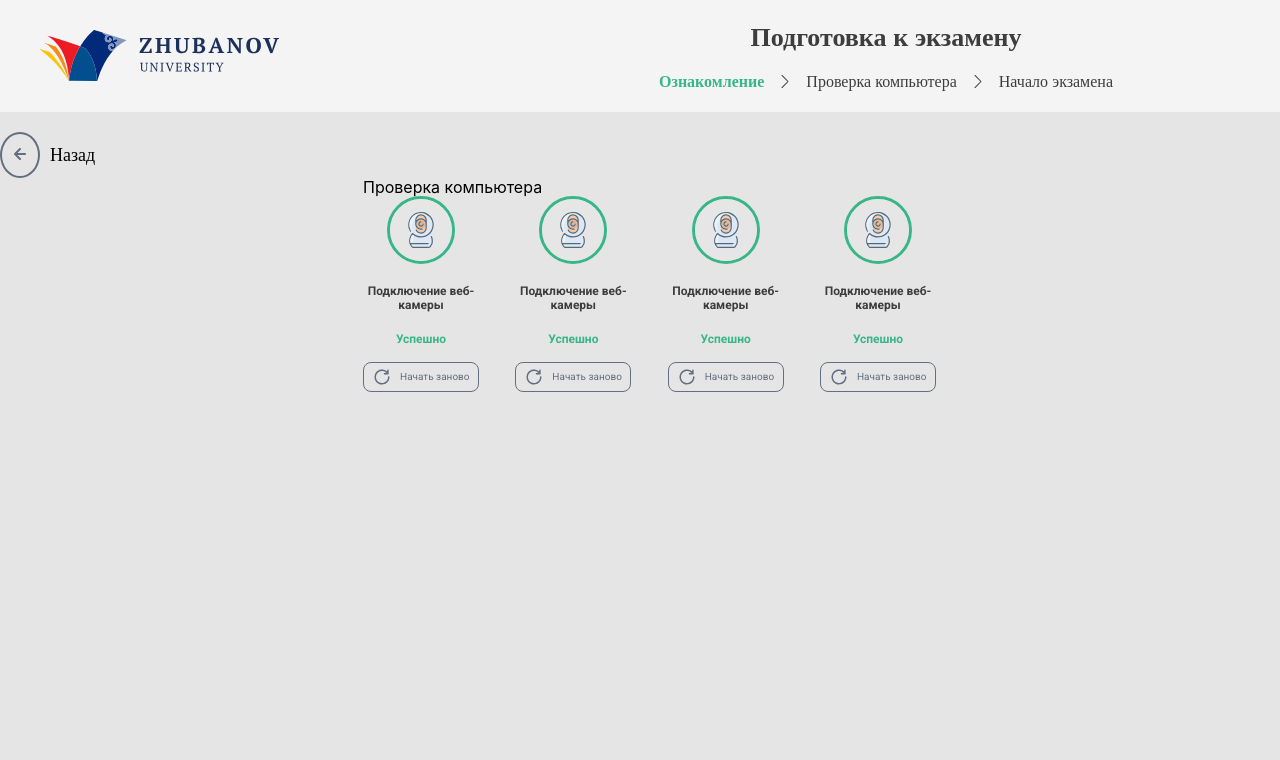
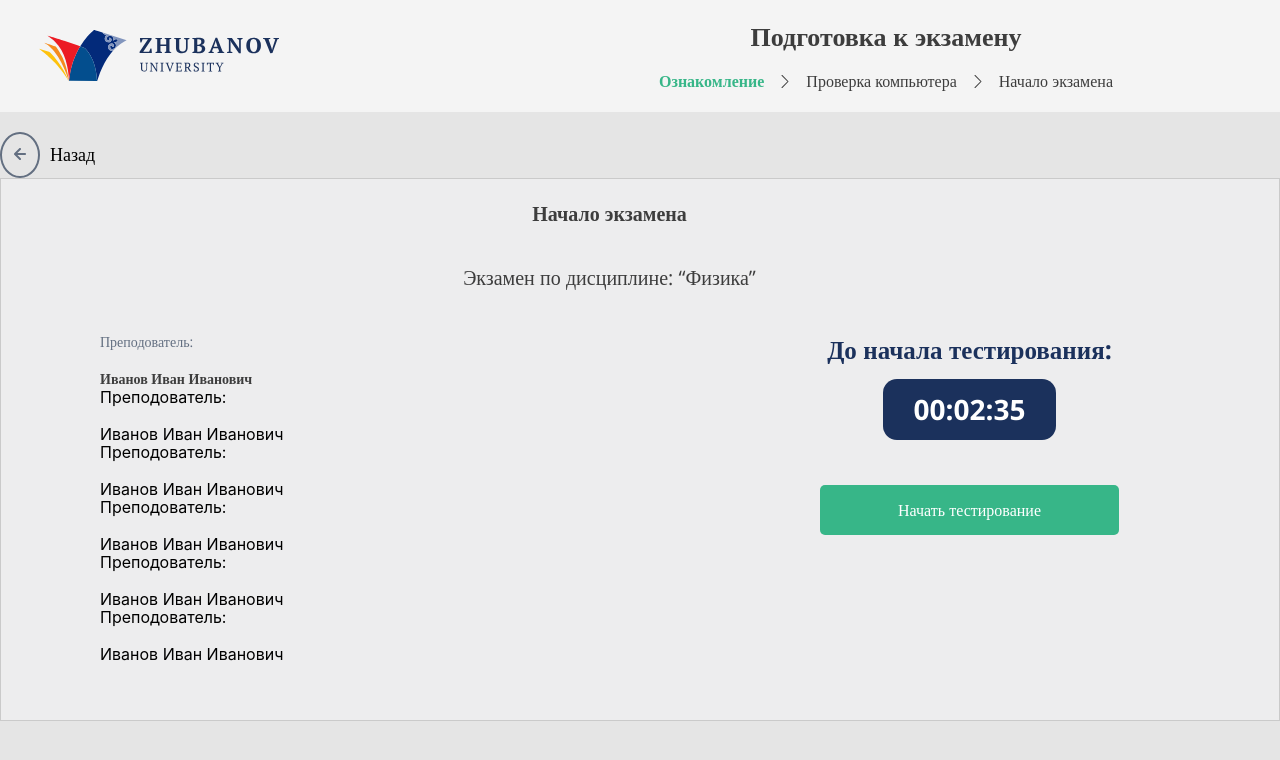
Before and after one commit to OrazovTairlan/videoAndAudio, a React (Create React App) app: page / in a window 1280 px wide. Shown: the top 760 px of the page. Built offline with nearby package versions, Linux system fonts and the light colour scheme.

Commit message:
add loader

```diff
--- a/src/App.css
+++ b/src/App.css
@@ -684,10 +684,164 @@ a {
     color: #37B688;
     margin-bottom: 16px;
 }
+
 .devices {
     padding: 0px 344px 0 363px;
 }
+
 .devices-row {
     display: flex;
     justify-content: space-between;
+    margin-bottom: 78px;
 }
+
+.devices-title {
+    font-family: Open Sans;
+    font-style: normal;
+    font-weight: bold;
+    font-size: 20px;
+    line-height: 130%;
+    /* identical to box height, or 26px */
+
+    color: #3D3D3D;
+    text-align: center;
+    margin-bottom: 73px;
+}
+
+.devices-button {
+    padding: 14px 139px;
+    border-radius: 5px;
+    border: none;
+}
+
+.devices-button-next {
+    text-align: center;
+}
+
+/*Common*/
+/*Button*/
+.btn-disabled {
+    background: #D7D7D7;
+}
+
+.btn-allowed {
+    background: #37B688;
+}
+
+.btn {
+    cursor: pointer;
+}
+
+/*Description Component*/
+/*Description*/
+.left-content-teacher {
+    font-family: Open Sans;
+    font-style: normal;
+    font-weight: normal;
+    font-size: 14px;
+    line-height: 130%;
+    /* or 18px */
+
+
+    color: #636F81;
+}
+
+.left-content-teacher-name {
+    font-family: Open Sans;
+    font-style: normal;
+    font-weight: 600;
+    font-size: 14px;
+    line-height: 130%;
+    /* or 18px */
+
+
+    color: #3D3D3D;
+}
+
+.right-content-title {
+    font-family: Open Sans;
+    font-style: normal;
+    font-weight: 600;
+    font-size: 25px;
+    line-height: 130%;
+    /* or 32px */
+    color: #1B315C;
+    margin-bottom: 14px;
+}
+
+.right-content-button-timer {
+    padding: 12px 30px;
+    background: #1B315C;
+    border-radius: 14px;
+    font-family: Open Sans;
+    font-style: normal;
+    font-weight: 600;
+    font-size: 28px;
+    line-height: 130%;
+    border: none;
+    /* or 36px */
+
+
+    color: #FFFFFF;
+    margin-bottom: 45px;
+}
+
+.right-content-button {
+    padding: 14px 78px;
+    font-family: Open Sans;
+    font-style: normal;
+    font-weight: normal;
+    border-radius: 5px;
+    border: none;
+    font-size: 16px;
+    line-height: 22px;
+    /* identical to box height, or 137% */
+    /* White */
+
+    color: #FFFFFF;
+}
+
+.description-content {
+    display: flex;
+    justify-content: space-between;
+}
+
+.right-content {
+    text-align: center;
+}
+
+.description {
+    padding: 22px 160px 56px 99px;
+    background: #EDEDEE;
+    /* Строк */
+
+    border: 1px solid #CACACA;
+}
+
+.description-suptitle {
+    font-family: Open Sans;
+    font-style: normal;
+    font-weight: bold;
+    font-size: 20px;
+    line-height: 130%;
+    /* identical to box height, or 26px */
+
+    text-align: center;
+
+    color: #3D3D3D;
+    margin-bottom: 38px;
+}
+
+.description-subtitle {
+    font-family: Open Sans;
+    font-style: normal;
+    font-weight: normal;
+    font-size: 20px;
+    line-height: 130%;
+    /* identical to box height, or 26px */
+
+    text-align: center;
+
+    color: #3D3D3D;
+    margin-bottom: 42px;
+}
--- /dev/null
+++ b/src/components/layouts/Description.js
@@ -0,0 +1,51 @@
+import React, {Component} from 'react';
+
+class Description extends Component {
+    render() {
+        return (
+            <div className="description">
+                <div class="description-suptitle">Начало экзамена</div>
+                <div class="description-subtitle">Экзамен по дисциплине: “Физика”</div>
+                <div class="description-content">
+                    <div class="left-content">
+                        <div class="left-content-teacher">Преподователь:</div>
+                        <br/>
+                        <div class="left-content-teacher-name">Иванов Иван Иванович</div>
+                        <div className="left-content-count-attempts">Преподователь:</div>
+                        <br/>
+                        <div className="left-content-count-description">Иванов Иван Иванович</div>
+                        <div className="left-content-duration">Преподователь:</div>
+                        <br/>
+                        <div className="left-content-description">Иванов Иван Иванович</div>
+                        <div className="left-content-count-questions">Преподователь:</div>
+                        <br/>
+                        <div className="left-content-count-question-description">Иванов Иван Иванович</div>
+                        <div className="left-content-date-start">Преподователь:</div>
+                        <br/>
+                        <div className="left-content-date-start-description">Иванов Иван Иванович</div>
+                        <div className="left-content-date-end">Преподователь:</div>
+                        <br/>
+                        <div className="left-content-date-end-description">Иванов Иван Иванович</div>
+                    </div>
+                    <div class="right-content">
+                        <div class="right-content-title">
+                            До начала тестирования:
+                        </div>
+                        <div class="right-content-timer">
+                            <button class="right-content-button-timer btn">
+                                00:02:35
+                            </button>
+                        </div>
+                        <div className="right-content-button-next">
+                            <button className="right-content-button btn btn-allowed">
+                                Начать тестирование
+                            </button>
+                        </div>
+                    </div>
+                </div>
+            </div>
+        );
+    }
+}
+
+export default Description;
--- a/src/components/layouts/Devices.js
+++ b/src/components/layouts/Devices.js
@@ -17,7 +17,7 @@ class Devices extends Component {
                         <p class="devices-item__status">
                             Успешно
                         </p>
-                        <button class="devices-repeat">
+                        <button class="devices-repeat btn">
                             <img src="../../images/button-again.svg" alt="" class="devices-repeat-img"/> <span class="devices-repeat-text">Начать заново</span>
                         </button>
                     </div>
@@ -30,7 +30,7 @@ class Devices extends Component {
                         <p className="devices-item__status">
                             Успешно
                         </p>
-                        <button className="devices-repeat">
+                        <button className="devices-repeat btn">
                             <img src="../../images/button-again.svg" alt="" className="devices-repeat-img"/> <span
                             className="devices-repeat-text">Начать заново</span>
                         </button>
@@ -44,7 +44,7 @@ class Devices extends Component {
                         <p className="devices-item__status">
                             Успешно
                         </p>
-                        <button className="devices-repeat">
+                        <button className="devices-repeat btn">
                             <img src="../../images/button-again.svg" alt="" className="devices-repeat-img"/> <span
                             className="devices-repeat-text">Начать заново</span>
                         </button>
@@ -58,11 +58,16 @@ class Devices extends Component {
                         <p className="devices-item__status">
                             Успешно
                         </p>
-                        <button className="devices-repeat">
+                        <button className="devices-repeat btn">
                             <img src="../../images/button-again.svg" alt="" className="devices-repeat-img"/> <span
                             className="devices-repeat-text">Начать заново</span>
                         </button>
                     </div>
+                </div>
+                <div class="devices-button-next">
+                    <button class="devices-button btn-disabled btn">
+                        Далее
+                    </button>
                 </div>
             </div>
         );
--- a/src/components/layouts/Main.js
+++ b/src/components/layouts/Main.js
@@ -1,6 +1,7 @@
 import React, {Component} from 'react';
 import Introduction from "./Introduction";
 import Devices from "./Devices";
+import Description from "./Description";
 
 class Main extends Component {
     render() {
@@ -9,7 +10,7 @@ class Main extends Component {
             <div className="main">
                 <div className="container">
                     {children}
-                    <Devices/>
+                    <Description/>
                 </div>
             </div>
         );
```
Also changed, not shown: src/components/layouts/Question.js (added, +28 -0 lines).
